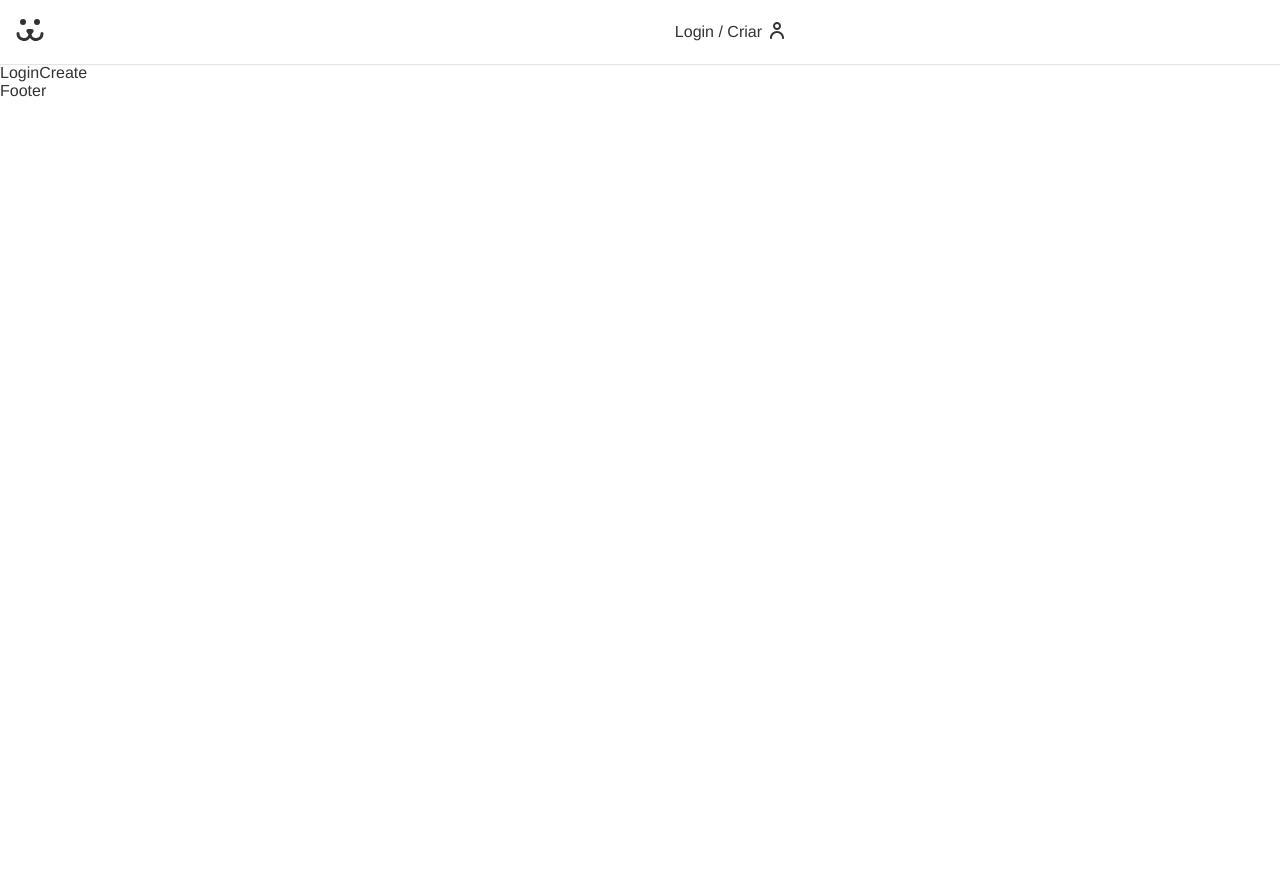
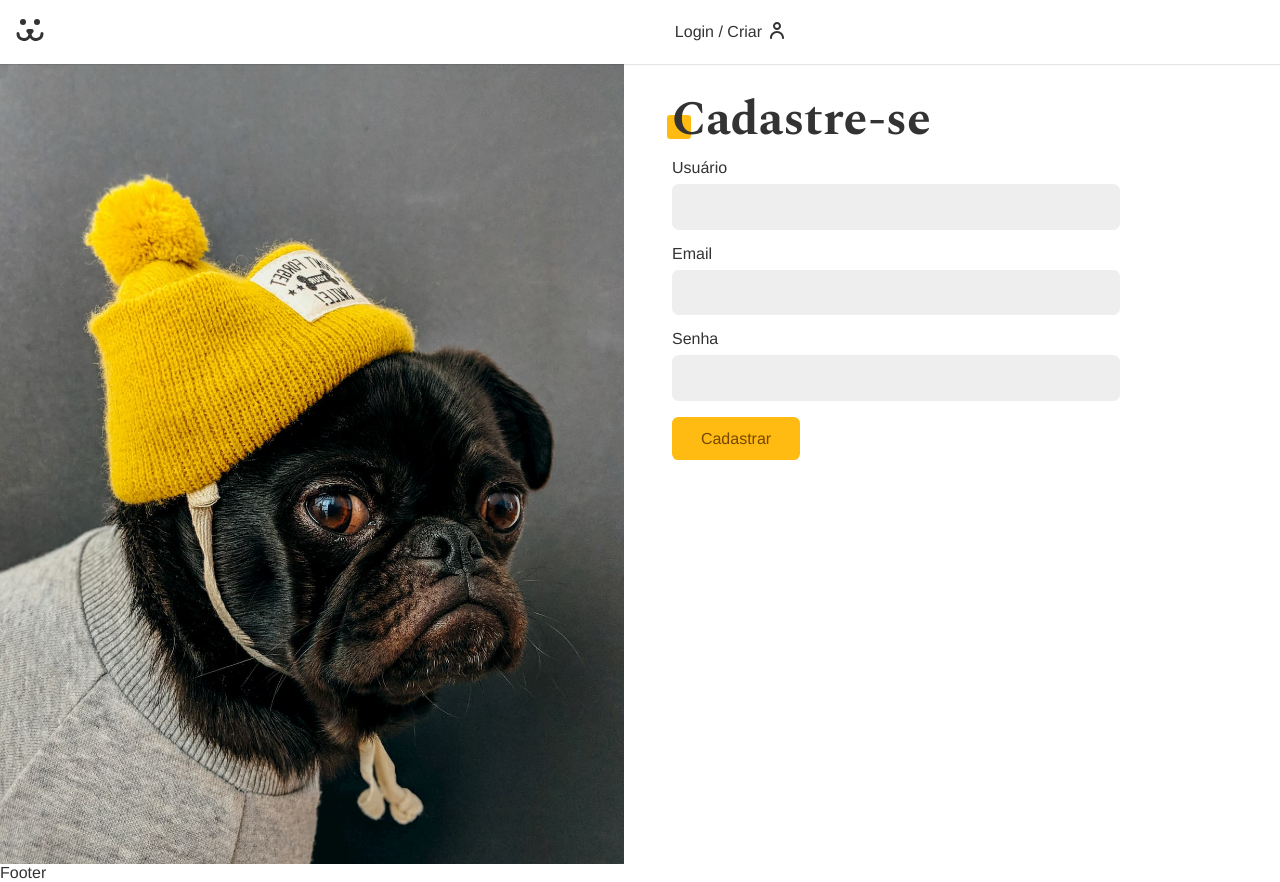
Before and after one commit to Elysium-Santana/Dogs-RD, a React (Create React App) app: page /Login/criar in a window 1280 px wide. Before the commit the page ends 800 px from the top, so only its background shows below. Built offline with nearby package versions, Linux system fonts and the light colour scheme.

Commit message:
login criar

```diff
--- a/src/Componentes/Login/Login.js
+++ b/src/Componentes/Login/Login.js
@@ -5,12 +5,15 @@ import LoginCreate from './LoginCreate';
 import LoginPasswordLost from './LoginPasswordLost';
 import LoginPasswordReset from './LoginPasswordReset';
 import UserContext from '../../UserContext';
+import style from './Login.module.css';
+
 const Login = () => {
   const { login } = React.useContext(UserContext);
   if (login === true) return <Navigate to="/conta" />;
 
   return (
-    <div>
+    <section className={style.login}>
+      <div className={style.forms}>
         <Routes>
           <Route path="/" element={<LoginForm />} />
           <Route path="criar" element={<LoginCreate />} />
@@ -18,6 +21,7 @@ const Login = () => {
           <Route path="reset" element={<LoginPasswordReset />} />
         </Routes>
       </div>
+    </section>
   );
 };
 
--- /dev/null
+++ b/src/Componentes/Login/Login.module.css
@@ -0,0 +1,27 @@
+.login{
+  display:grid;
+  grid-template-columns:  1fr 1fr;
+  min-height: 100vh;
+  gap: 2rem;
+}
+.login::before{
+  display: block;
+  content: '';
+  background: url('../../Assets/login.jpg') no-repeat center center;
+  background-size: cover;
+}
+.forms{
+  max-width: 30rem;
+  padding: 1rem;
+}
+@media(max-width:40rem){
+  .login{
+    grid-template-columns: 1fr;
+  }
+  .login::before{
+    display: none;
+  }
+  .forms{
+    max-width: 100%;
+  }
+}
--- a/src/Componentes/Login/LoginCreate.js
+++ b/src/Componentes/Login/LoginCreate.js
@@ -1,7 +1,37 @@
-import React from 'react';
+import React, { useContext } from 'react';
+import Button from '../forms/Button';
+import Input from '../forms/Input';
+import useForm from '../../Hooks/useForm';
+import { USER_POST } from '../../api';
+import { UserContext } from '../../UserContext';
 
 const LoginCreate = () => {
-  return <div>LoginCreate</div>;
+  const username = useForm();
+  const email = useForm('email');
+  const password = useForm('password');
+  const { userLogin } = React.useContext(UserContext);
+
+  async function handleSubmit(event) {
+    event.preventDefault();
+    const { url, options } = USER_POST({
+      username: username.value,
+      password: password.value,
+      email: email.value,
+    });
+    const response = await fetch(url, options);
+    if (response.ok) userLogin(username.value, password.value);
+  }
+  return (
+    <section className="animeLeft">
+      <h1 className="title">Cadastre-se</h1>
+      <form action="" onSubmit={handleSubmit}>
+        <Input label="Usuário" type="text" {...username} />
+        <Input label="Email" type="email" {...email} />
+        <Input label="Senha" type="text" {...password} />
+        <Button>Cadastrar</Button>
+      </form>
+    </section>
+  );
 };
 
 export default LoginCreate;
--- a/src/Componentes/forms/Input.module.css
+++ b/src/Componentes/forms/Input.module.css
@@ -7,6 +7,7 @@
   border-radius: .4rem;
   background: #eee;
   transition: .3s;
+  margin-bottom: 1rem;
 }
 input:focus,input:hover{
   outline: none;
@@ -23,5 +24,5 @@ input:focus,input:hover{
 .error{
   color:#f31;
   font-size: .875rem;
-  margin-top: .25rem;
+  margin: .5rem 0;
 }
--- a/src/UserContext.js
+++ b/src/UserContext.js
@@ -10,17 +10,13 @@ export const UserStorage = ({ children }) => {
   const [error, setError] = React.useState(null);
   const navigate = useNavigate();
 
-  const userLogout = React.useCallback(
-    async function () {
-      setData(null);
-      setError(null);
-      setLogin(false);
-      setLoading(false);
-      window.localStorage.removeItem('token');
-      navigate('/login');
-    },
-    [navigate],
-  );
+  const userLogout = React.useCallback(async function () {
+    setData(null);
+    setError(null);
+    setLogin(false);
+    setLoading(false);
+    window.localStorage.removeItem('token');
+  }, []);
 
   async function getUser(token) {
     const { url, options } = USER_GET(token);
@@ -28,7 +24,6 @@ export const UserStorage = ({ children }) => {
     const json = await response.json();
     setData(json);
     setLogin(true);
-    console.log(json);
   }
 
   async function userLogin(username, password) {
@@ -68,7 +63,7 @@ export const UserStorage = ({ children }) => {
       }
     }
     autoLogin();
-  }, [userLogout]);
+  }, [userLogout, navigate]);
 
   return (
     <UserContext.Provider
--- a/src/api.js
+++ b/src/api.js
@@ -35,3 +35,15 @@ export function USER_GET(token) {
     },
   };
 }
+export function USER_POST(body) {
+  return {
+    url: API_URL + '/api/user',
+    options: {
+      method: 'POST',
+      headers: {
+        'Content-Type': 'application/json',
+      },
+      body: JSON.stringify(body),
+    },
+  };
+}
```
Lines whose indentation alone changed are shown as unchanged.
